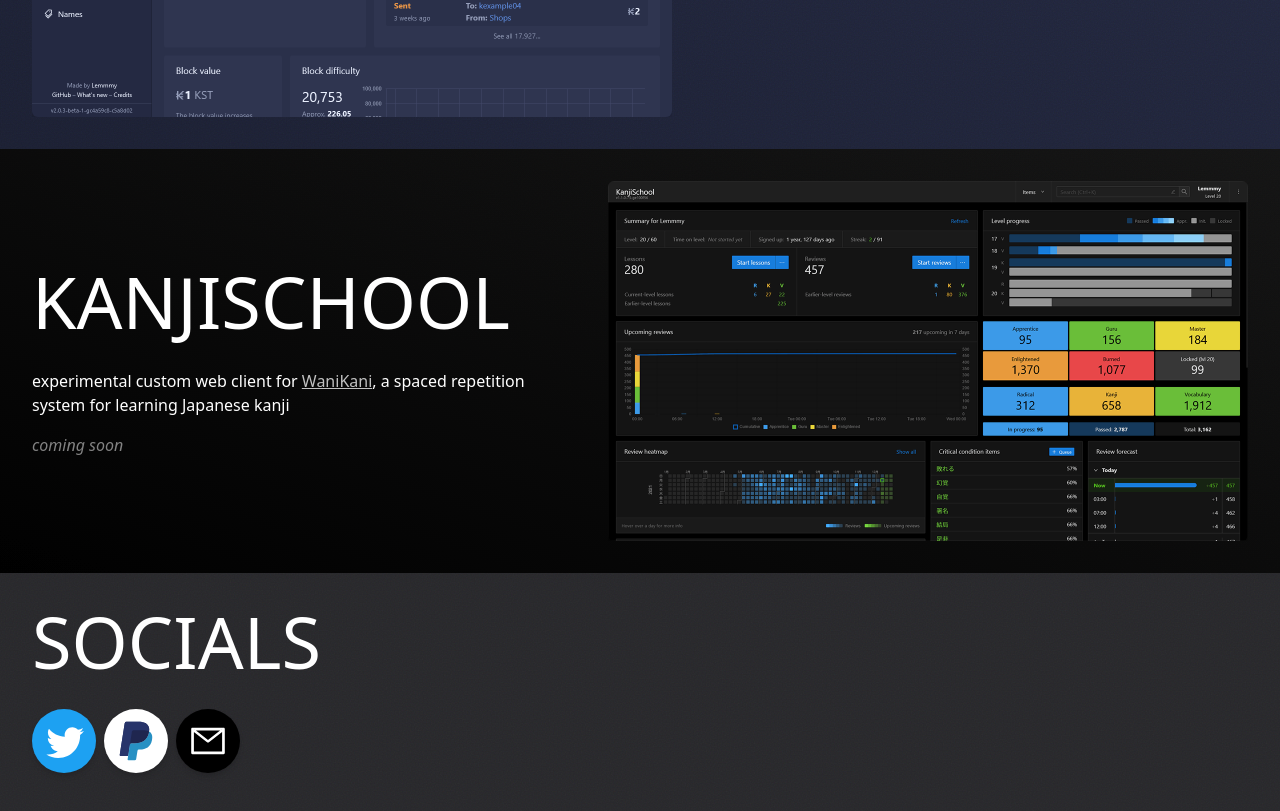
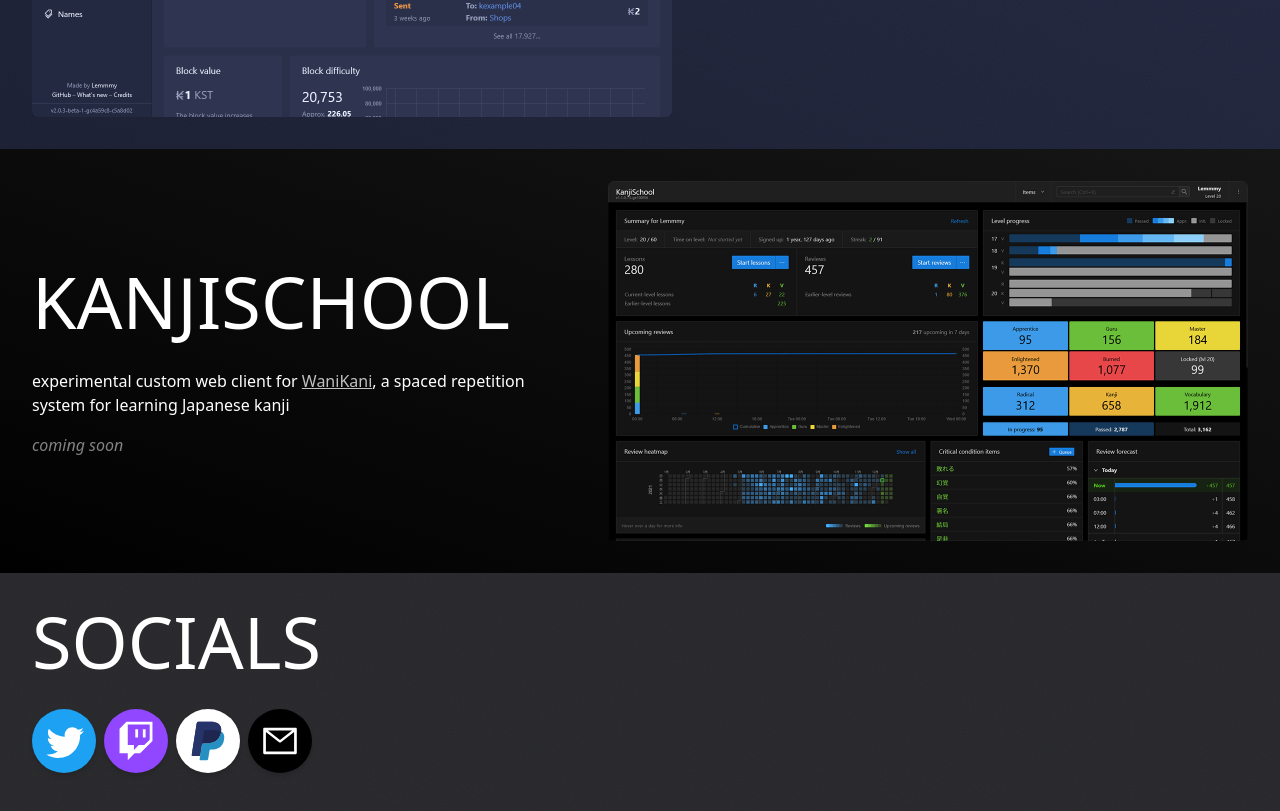
Before and after one commit to Lemmmy/lemmmy.me, a Next.js app: page / in a window 1280 px wide. Shown: the part 1819-2630 px from the top of the page. Built offline with nearby package versions, Linux system fonts and the light colour scheme.

Commit message:
feat: add twitch button

```diff
--- a/src/components/buttons/ProfileButtons.tsx
+++ b/src/components/buttons/ProfileButtons.tsx
@@ -2,7 +2,7 @@
 
 import {
   SpotifyIconSvg, AppleMusicIconSvg, BandcampIconSvg, SoundcloudIconSvg,
-  GitHubLogoIconSvg, TmpimIconSvg, TwitterIconSvg, PayPalIconSvg
+  GitHubLogoIconSvg, TmpimIconSvg, TwitterIconSvg, PayPalIconSvg, TwitchIconSvg
 } from "./Icons";
 
 type Props = Omit<ProfileButtonProps, "name">;
@@ -62,3 +62,10 @@
   icon={<PayPalIconSvg />}
   {...props}
 />;
+
+export const ButtonTwitch = (props: Props): JSX.Element => <ProfileButton
+  name="twitch"
+  bg="bg-twitch-logo"
+  icon={<TwitchIconSvg />}
+  {...props}
+/>;
--- a/src/components/sections/SectionSocials.tsx
+++ b/src/components/sections/SectionSocials.tsx
@@ -1,6 +1,6 @@
 import { Section } from "./Section";
 
-import { ButtonTwitter, ButtonPayPal } from "../buttons/ProfileButtons";
+import { ButtonTwitter, ButtonPayPal, ButtonTwitch } from "../buttons/ProfileButtons";
 import { ProfileButtonBox } from "../buttons/ProfileButton";
 import { ButtonEmail } from "../buttons/ButtonEmail";
 
@@ -12,6 +12,7 @@
   >
     <ProfileButtonBox>
       <ButtonTwitter href="https://twitter.com/epicidity" />
+      <ButtonTwitch href="https://twitch.tv/lemmmy_" />
       <ButtonPayPal href="https://paypal.me/lemmmy" />
       <ButtonEmail />
     </ProfileButtonBox>
--- a/tailwind.config.js
+++ b/tailwind.config.js
@@ -35,6 +35,7 @@
         "tmpim-logo": "#000000",
         "twitter-logo": "#1DA1F2",
         "paypal-logo": "#FFFFFF",
+        "twitch-logo": "#9146FF",
 
         "osusig": "#BB1177",
         "osusig-hover": "#EC31A2",
```
Also changed, not shown: src/components/buttons/Icons.tsx (+1 -0 lines).
